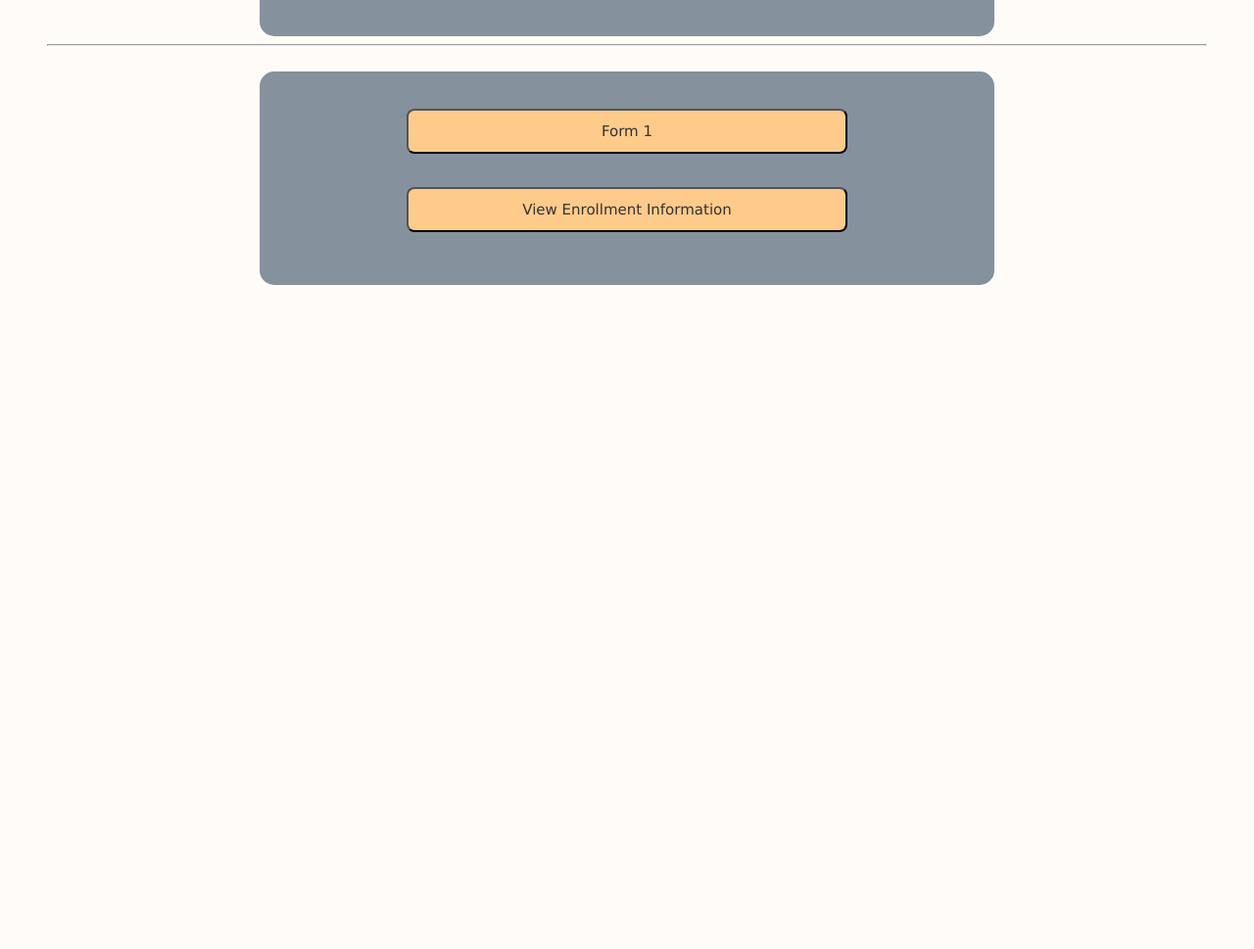
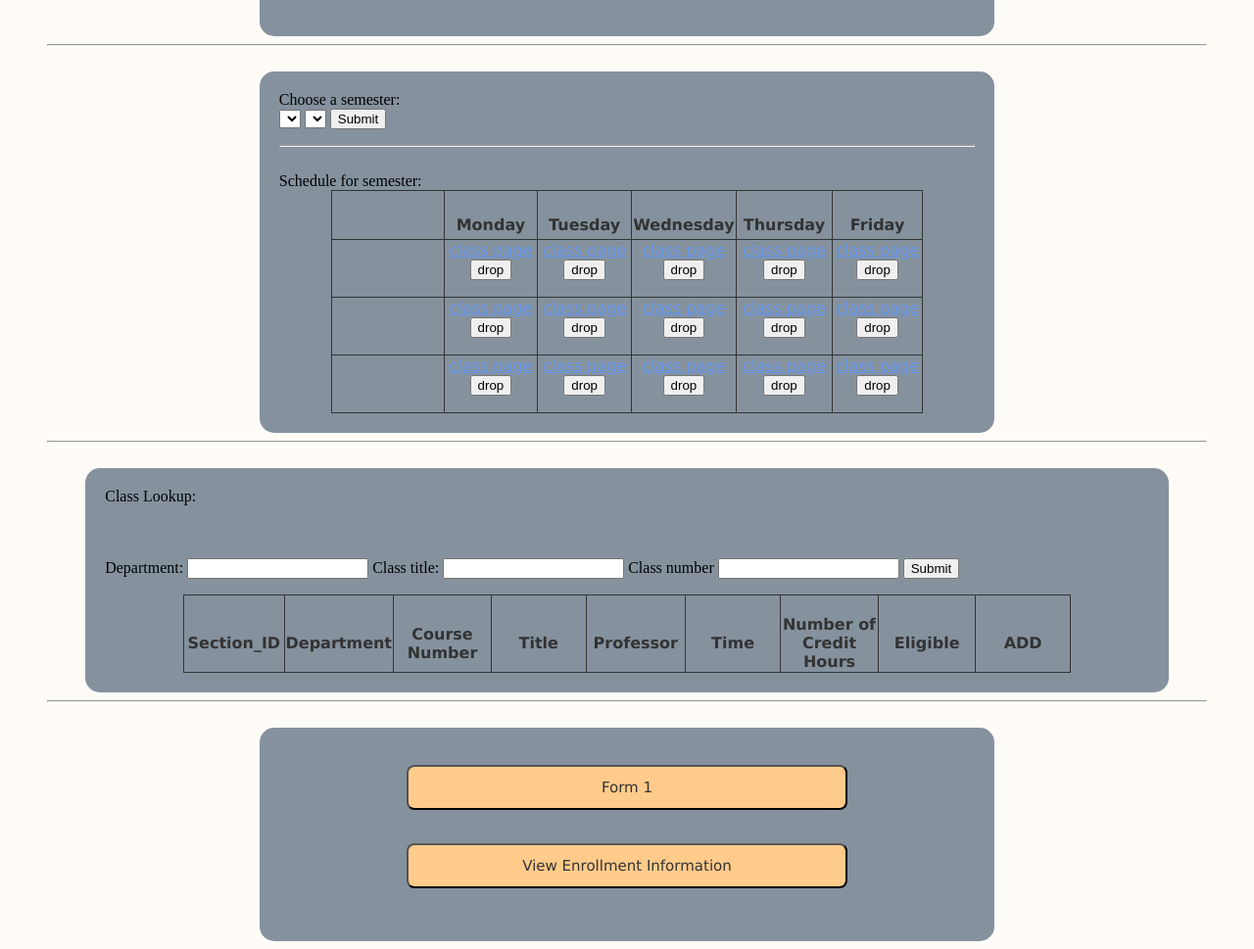
Before and after one commit to gwu-cs2541-sp23/project-phase-2-group-3, a Flask app: template templates/Shome.html in a window 1280 px wide. Shown: the part 702-1671 px from the top of the page at 98% size. Before the commit the page ends 993 px from the top, so only its background shows below. Run offline with Flask 2, Linux system fonts and the light colour scheme; the template is opened without the code that fills it: most values are stand-ins (such as "Sample title", 1, 10 or a date in 2020); lists and menus that the app fills with data are empty.

Commit message:
student stuff

```diff
--- a/app.py
+++ b/app.py
@@ -18,6 +18,8 @@
 @app.route('/', methods = ['GET', 'POST'])
 def login():
   cursor = mydb.cursor(dictionary=True)
+
+  session.clear()
 
   session['error'] = ''
 
@@ -1542,12 +1544,191 @@
 
 # END OF ADVISOR FUNCTIONALITY
 
+def prereq_check(section_id):
+  cursor = mydb.cursor(dictionary=True, buffered=True)
+
+  cursor.execute('SELECT current_sections.cid, class_number, day, timeslot FROM current_sections JOIN classes ON current_sections.cid = classes.cid WHERE current_sections.section_id = %s',
+                 (section_id, ))
+  course = cursor.fetchone()
+
+  eligable = True
+  cursor.execute('SELECT prereq_cid FROM prerequisites WHERE class_cid = %s', (course['cid'], ))
+  prereqs = cursor.fetchall()
+  cursor.execute('SELECT cid FROM student_classes WHERE student_uid = %s and finalized = 1', (session['uid'], ))
+  courses_taken = cursor.fetchall()
+
+  for prereq in prereqs:
+    if prereq not in courses_taken:
+      eligable = False
+
+  if session['user_type'] == 'student_p' and int(course['class_number']) < 6000:
+    eligable = False
+
+  cursor.execute('''
+  SELECT current_sections.section_id, current_sections.day, current_sections.timeslot, current_sections.cid
+  FROM current_sections
+    JOIN classes ON classes.cid = current_sections.cid
+    JOIN users ON users.uid = current_sections.professor_uid
+    JOIN student_classes ON student_classes.section_id = current_sections.section_id
+  WHERE current_sections.year = %s
+    AND current_sections.semester = %s
+    AND student_classes.student_uid = %s''',
+                 (str(session['current_year']), str(session['current_semester']), session["uid"],))
+  current_classes = cursor.fetchall()
+
+  for c in current_classes:
+    if c['day'] == course['day'] and abs(c['timeslot'] - course['timeslot']) != 2:
+      eligable == False
+    elif c['cid'] == course['cid']:
+      eligable == False
+
+  return eligable
+
+def classes_search(department = "%", title = "%", number = "%"):
+  cursor = mydb.cursor(dictionary=True)
+
+  # can't pass null parameters into sql query so we have to figure out which are searched before querying
+  cursor.execute('''
+  SELECT *
+  FROM current_sections
+    JOIN classes ON classes.cid = current_sections.cid
+    JOIN users ON users.uid = current_sections.professor_uid
+  WHERE current_sections.year = %s
+    AND current_sections.semester = %s
+    AND classes.dept LIKE (%s)
+    AND classes.title LIKE (%s)
+    AND classes.cid LIKE (%s)''',
+                 (str(session['current_year']), str(session['current_semester']), department, title, number))
+  all_classes = cursor.fetchall()
+
+  cursor.execute('''
+  SELECT current_sections.section_id
+  FROM current_sections
+    JOIN classes ON classes.cid = current_sections.cid
+    JOIN users ON users.uid = current_sections.professor_uid
+    JOIN student_classes ON student_classes.section_id = current_sections.section_id
+  WHERE current_sections.year = %s
+    AND current_sections.semester = %s
+    AND student_classes.student_uid = %s''',
+                 (str(session['current_year']), str(session['current_semester']), session["uid"],))
+  current_classes = cursor.fetchall()
+
+  session['lookup_results_classes'] = []
+  for course in all_classes:
+    if {'section_id': course['section_id']} not in current_classes:
+      course['eligable'] = prereq_check(course['section_id'])
+      session['lookup_results_classes'].append(course)
+
 # student
-@app.route("/Shome")
+@app.route("/Shome", methods = ['GET', 'POST'])
 def Shome():
 
   if session['user_type'] == 'student':
+    session['years'] = [2014, 2023, 2024]
+    session['semesters'] = [1, 2, 3]
+    session['student_portal_error'] = ''
+    if 'current_year' not in session:
+      session['current_year'] = 2023
+    if 'current_semester' not in session:
+      session['current_semester'] = 1
+    session['semester_names'] = ['blank', 'spring', 'summer', 'fall'] # 'blank' becaues there is no 0 semester
+
     cur = mydb.cursor(dictionary = True)
+
+    if 'schedule' not in session:
+      session['schedule'] = []
+      cur.execute('SELECT * FROM student_classes JOIN classes ON classes.cid = student_classes.cid JOIN current_sections ON student_classes.section_id = current_sections.section_id WHERE student_classes.student_uid = %s AND current_sections.year = %s AND current_sections.semester = %s',
+                      (session['uid'], str(session['current_year']), str(session['current_semester'])))
+      classes_taking = cur.fetchall()
+      for i in [1, 2, 3]:
+        partial = []
+        for j in ['M', 'T', 'W', 'R', 'F']:
+          for k in classes_taking:
+            if k['timeslot'] == i and k['day'] == j:
+              partial.append([k['title'], k['section_id']])
+          else:
+            partial.append(['free period', 'none'])
+        session['schedule'].append(partial)
+
+    session['different_periods'] = ['3-5:30pm', '4-6:30pm', '6-8:30pm']
+    session['different_periods_2'] = ['blank', '3-5:30pm', '4-6:30pm', '6-8:30pm']
+
+    if request.method == 'POST' and 'semester' in request.form:
+      session['current_semester'] = int(request.form['semester'])
+      session['current_year'] = int(request.form['year'])
+
+      classes_search()
+
+      # TODO: get all classes from database for that semester/year
+      session['schedule'] = []
+      cur.execute('SELECT * FROM student_classes INNER JOIN current_sections ON student_classes.student_uid = (%s) AND student_classes.cid = current_sections.cid AND current_sections.year = (%s) AND current_sections.semester = (%s) JOIN classes ON classes.cid = student_classes.cid ',
+                      (session['uid'], session['current_year'], session['current_semester']))
+      classes_taking = cur.fetchall()
+      print(session['uid'])
+      print(classes_taking)
+      for i in [1, 2, 3]:
+        partial = []
+        for j in ['M', 'T', 'W', 'R', 'F']:
+          for k in classes_taking:
+            if k['timeslot'] == i and k['day'] == j:
+              partial.append([k['title'], k['section_id']])
+          else:
+            partial.append(['free period', 'none'])
+        session['schedule'].append(partial)
+        # print(session['schedule'])
+
+    elif request.method == 'POST' and 'class_lookup' in request.form:
+      department = '%'
+      title = '%'
+      number = '%'
+
+      if request.form['department'] != '':
+        department = request.form['department']
+      if request.form['title'] != '':
+        title = request.form['title']
+      if request.form['number'] != '':
+        number = request.form['number']
+
+      classes_search(department, title, number)
+    elif request.method == 'POST':
+      cur.execute('''
+      SELECT *
+      FROM current_sections
+        JOIN classes ON classes.cid = current_sections.cid
+        JOIN users ON users.uid = current_sections.professor_uid
+      WHERE current_sections.year = %s
+        AND current_sections.semester = %s ''',
+                    (str(session['current_year']), str(session['current_semester'])))
+      all_classes = cur.fetchall()
+
+      cur.execute('''
+      SELECT current_sections.section_id
+      FROM current_sections
+        JOIN classes ON classes.cid = current_sections.cid
+        JOIN users ON users.uid = current_sections.professor_uid
+        JOIN student_classes ON student_classes.section_id = current_sections.section_id
+      WHERE current_sections.year = %s
+        AND current_sections.semester = %s
+        AND student_classes.student_uid = %s''',
+                    (str(session['current_year']), str(session['current_semester']), session["uid"],))
+      current_classes = cur.fetchall()
+
+      for course in all_classes:
+        if {'section_id': course['section_id']} in current_classes and course['title'] in request.form:
+          session['schedule'][course['timeslot'] - 1][['M', 'T', 'W', 'R', 'F'].index(course['day'])] = ['free period', 'none']
+          cur.execute('DELETE FROM student_classes WHERE student_classes.student_uid = %s AND student_classes.section_id = %s',
+                        (session['uid'], course['section_id']))
+          mydb.commit()
+        elif course['title'] in request.form and prereq_check(course['section_id']):
+          session['schedule'][course['timeslot'] - 1][['M', 'T', 'W', 'R', 'F'].index(course['day'])] = [course['title'], course['section_id']]
+          cur.execute('INSERT INTO student_classes VALUE(%s, %s, %s, %s, %s)',
+                        (session['uid'], course['cid'], course['section_id'], 'IP', 0))
+          mydb.commit()
+
+      classes_search()
+
+
+
     cur.execute("SELECT address, uid FROM users WHERE username = %s", (session['username'], ))
     data = cur.fetchone()
     mydb.commit()
--- a/queries/reset.sql
+++ b/queries/reset.sql
@@ -291,12 +291,10 @@
 
 INSERT INTO users ( uid, username, password, first_name, last_name, ssn, address, user_type ) VALUES ( '55555555', 'pmccartney', 'password', 'Paul', 'McCartney', '010-11-0012', 'Sgt. Pepper\'s Lonely Hearts Club', 'student' );
 INSERT INTO students ( uid, degree_type, is_suspended, thesis_approved, applied_grad, start_date ) VALUES ('55555555', 'MS', FALSE, FALSE, FALSE, 'Spring 2021' );
--- add classes and grades
 
 
 INSERT INTO users ( uid, username, password, first_name, last_name, ssn, address, user_type ) VALUES ( '66666667', 'gharrison', 'password', 'George', 'Harrison', '011-12-0013', 'The Sun', 'student' );
 INSERT INTO students ( uid, degree_type, is_suspended, thesis_approved, applied_grad, start_date ) VALUES ('66666667', 'MS', FALSE, FALSE, FALSE, 'Spring 2021' );
--- add classes and grades
 
 
 INSERT INTO users ( uid, username, password, first_name, last_name, ssn, address, user_type ) VALUES ( '00000007', 'rstarr2', 'password', 'Ringo', 'Starr2', '012-13-0014', 'In the Sky with Diamonds, as well', 'student' );
--- a/templates/Shome.html
+++ b/templates/Shome.html
@@ -64,6 +64,164 @@
     <hr>
     <br>
 
+    <div class="buttons">
+    Choose a semester:
+    <form class="sm" method="POST" action="/Shome">
+        <select name="semester">
+            {% for semester in session['semesters'] %}
+                {% if semester == session['current_semester'] %}
+                    <option value="{{ semester }}" selected>{{ semester }}</option>
+                {% else %}
+                    <option value="{{ semester }}">{{ semester }}</option>
+                {% endif %}
+            {% endfor %}
+        </select>
+        <select name="year">
+            {% for year in session['years'] %}
+                {% if year == session['current_year'] %}
+                    <option value="{{ year }}" selected>{{ year }}</option>
+                {% else %}
+                    <option value="{{ year }}">{{ year }}</option>
+                {% endif %}
+            {% endfor %}
+        </select>
+        <input type="submit" value="Submit">
+    </form>
+
+    <hr>
+    <br>
+
+    Schedule for semester:
+    <table border="5" cellspacing="0" align="center">
+        <tr>
+            <td align="center" height="50" width="150"><br>
+                <b>{{ session['semester_names'][session['current_semester']] }} {{ session['current_year'] }}</b></br>
+            </td>
+            <td align="center" height="50" width="100"><br>
+                <b>Monday</b></br>
+            </td>
+            <td align="center" height="50" width="100"><br>
+                <b>Tuesday</b></br>
+            </td>
+            <td align="center" height="50" width="100"><br>
+                <b>Wednesday</b></br>
+            </td>
+            <td align="center" height="50" width="100"><br>
+                <b>Thursday</b></br>
+            </td>
+            <td align="center" height="50" width="100"><br>
+                <b>Friday</b></br>
+            </td>
+        </tr>
+        {% for period in range(3) %}
+        <tr>
+            <td align="center" height="50" widht="100">
+                <b>{{ session['different_periods'][period] }}</b>
+            </td>
+            {% for day in range(5) %}
+            <td align="center" height="50" widht="100">
+                <b>{{ session['schedule'][period][day][0] }}</b>
+                {% if session['schedule'][period][day][0] != 'free period' %}
+                    <a href={{ url_for('login') }}>class page</a>
+                    <form method="POST" action="/Student_Portal">
+                        <input type="submit" name="{{ session['schedule'][period][day][0] }}" value='drop'>
+                    </form>
+                {% endif %}
+            </td>
+            {% endfor %}
+        </tr>
+        {% endfor %}
+    </table>
+
+  </div>
+
+  <hr>
+  <br>
+
+  <div class="buttons" style="width:90%">
+  Class Lookup: <br><br>
+    <error>{{ session['student_portal_error'] }}</error> <br><br>
+    <form action="/Shome" method="POST">
+        Department:
+        <input type="text" name="department" value="">
+        Class title:
+        <input type="text" name="title" value="">
+        Class number
+        <input type="text" name="number" value="">
+        <input type="submit" name="class_lookup" value="Submit">
+    </form>
+
+    <table border="5" cellspacing="0" align="center">
+        <tr>
+            <td align="center" height="50" width="100"><br>
+                <b>Section_ID</b></br>
+            </td>
+            <td align="center" height="50" width="100"><br>
+                <b>Department</b></br>
+            </td>
+            <td align="center" height="50" width="100"><br>
+                <b>Course Number</b></br>
+            </td>
+            <td align="center" height="50" width="100"><br>
+                <b>Title</b></br>
+            </td>
+            <td align="center" height="50" width="100"><br>
+                <b>Professor</b></br>
+            </td>
+            <td align="center" height="50" width="100"><br>
+                <b>Time</b></br>
+            </td>
+            <td align="center" height="50" width="100"><br>
+                <b>Number of Credit Hours</b></br>
+            </td>
+            <td align="center" height="50" width="100"><br>
+                <b>Eligible</b></br>
+            </td>
+            <td align="center" height="50" width="100"><br>
+                <b>ADD</b></br>
+            </td>
+        </tr>
+        {% for course in session['lookup_results_classes'] %}
+        <tr>
+            <td align="center" height="50" width="100"><br>
+                <b>{{ course['section_id'] }}</b></br>
+            </td>
+            <td align="center" height="50" width="100"><br>
+                <b>{{ course['dept'] }}</b></br>
+            </td>
+            <td align="center" height="50" width="100"><br>
+                <b>{{ course['class_number'] }}</b></br>
+            </td>
+            <td align="center" height="50" width="100"><br>
+                <b>{{ course['title'] }}</b></br>
+            </td>
+            <td align="center" height="50" width="100"><br>
+                <b>{{ course['first_name'] }} {{ course['last_name'] }}</b></br>
+            </td>
+            <td align="center" height="50" width="100"><br>
+                <b>{{ session['different_periods_2'][course['timeslot']] }} {{ course['day'] }}</b></br>
+            </td>
+            <td align="center" height="50" width="100"><br>
+                <b>{{ course['credit_hours'] }}</b></br>
+            </td>
+            <td align="center" height="50" width="100"><br>
+                <b>{{ course['eligable'] }}</b></br>
+            </td>
+            <td align="center" height="50" width="100"><br>
+                {% if course['eligable'] %}
+                <form method="POST" action="/Shome">
+                    <input type="submit" name="{{ course['title'] }}" value="add">
+                </form><br>
+                {% endif %}
+            </td>
+        </tr>
+        {% endfor %}
+    </table>
+  </div>
+
+  <hr>
+    <br>
+
     <div class = "buttons">
     <br>
 
```
